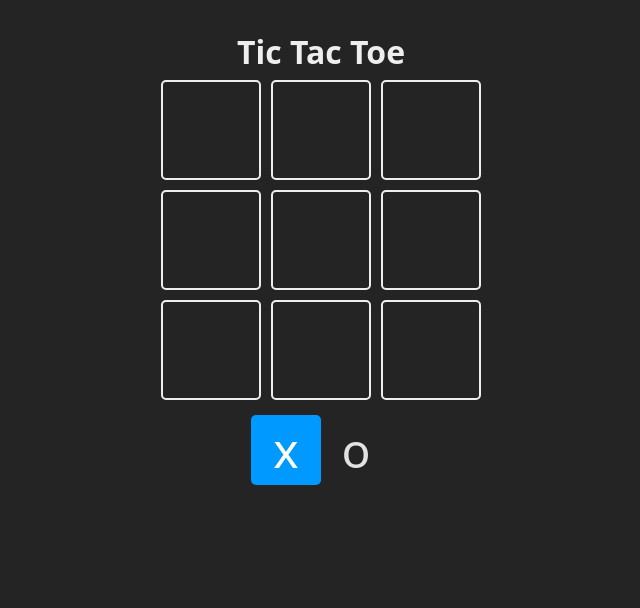
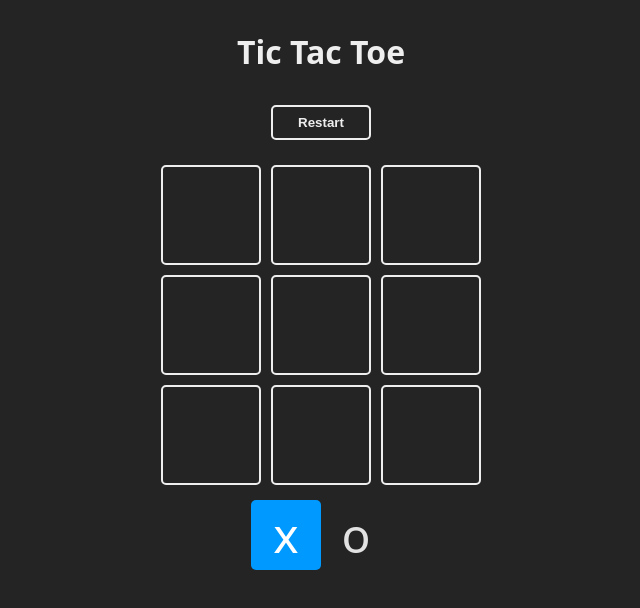
Before and after one commit to Ro0oman/Tic-Tac-Toe-React-UseEffect, a React (Vite) app in the folder tic-tac-toe-v2-UseEffect/: page / in a window 1280 px wide. Shown: the top 608 px of the page, without its empty margins (319-959 px from the left). Built offline with nearby package versions, Linux system fonts and the light colour scheme.

Commit message:
Update App.jsx

```diff
--- a/tic-tac-toe-v2-UseEffect/src/App.jsx
+++ b/tic-tac-toe-v2-UseEffect/src/App.jsx
@@ -40,6 +40,17 @@ function App() {
         console.log(boardToCheck[a]);return boardToCheck[a]
       }
     }
+    return null
+  }
+
+  const resetBoard = () => {
+    setBoard(Array(9).fill(null))
+    setTurn(TURNS.x)
+    setWinner(null)
+  }
+
+  const checkEndGame = (boardToCheck) => {
+    return boardToCheck.every((square) => square !== null)
   }
 
   const updateBoard = (index) => {
@@ -53,12 +64,15 @@ function App() {
     if (newWinner) {
       console.log(1);
       setWinner(newWinner)
+    }else if (checkEndGame(newBoard)) {
+      setWinner(false)
     }
   }
 
   return (
     <main className="board ">
       <h1>Tic Tac Toe</h1>
+      <button onClick={resetBoard}>Restart</button>
       <section className="game">
         {
           board.map((_, index) => {
@@ -83,6 +97,24 @@ function App() {
           {TURNS.o}
         </Square>
       </section>
+
+      {
+        winner !== null && (
+          <section className="winner">
+            <div className="text">
+              <h2>
+                {winner === false ? `It's a tie!` : `Winner is!`}
+              </h2>
+              <header className="win">
+                {winner && <Square>{winner}</Square>}
+              </header>
+              <footer>
+                <button onClick={resetBoard}>Restart</button>
+              </footer>
+            </div>
+          </section>
+        )
+      }
     </main>
   )
 }
```
